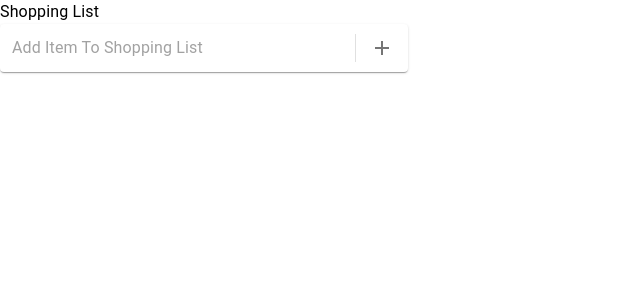
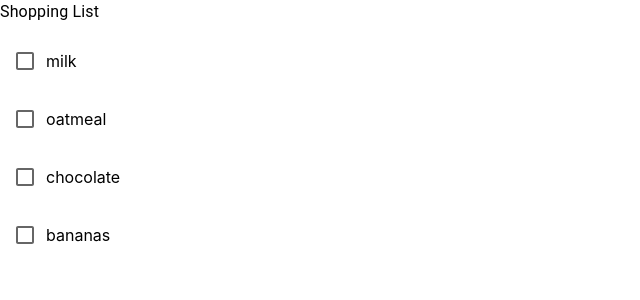
Before and after one commit to iva585/capstone-project, a React (Vite) app: page / in a window 1280 px wide. Shown: the top 300 px of the page, without its empty margins (0-640 px from the left). Built offline with nearby package versions, Linux system fonts and the light colour scheme.

Commit message:
feature: display shopping list

```diff
--- a/src/app/App.tsx
+++ b/src/app/App.tsx
@@ -1,12 +1,20 @@
 import React from 'react';
 import { BrowserRouter, Routes, Route } from 'react-router-dom';
 import ShoppingList from './pages/ShoppingList/ShoppingList';
+
+// @TODO - replace with actual storage layer
+const mockItems = [
+  { title: 'milk' },
+  { title: 'oatmeal' },
+  { title: 'chocolate' },
+  { title: 'bananas' },
+];
 
 function App(): JSX.Element {
   return (
     <BrowserRouter>
       <Routes>
-        <Route path="/" element={<ShoppingList />} />
+        <Route path="/" element={<ShoppingList items={mockItems} />} />
       </Routes>
     </BrowserRouter>
   );
--- a/src/app/pages/ShoppingList/ShoppingList.tsx
+++ b/src/app/pages/ShoppingList/ShoppingList.tsx
@@ -1,29 +1,21 @@
-import { Typography } from '@mui/material';
+import { Checkbox, List, ListItem, Typography } from '@mui/material';
 import React from 'react';
-import Paper from '@mui/material/Paper';
-import InputBase from '@mui/material/InputBase';
-import Divider from '@mui/material/Divider';
-import IconButton from '@mui/material/IconButton';
-import Add from '@mui/icons-material/Add';
 
-export default function ShoppingList(): JSX.Element {
-  return (
-    <>
-      <Typography>Shopping List</Typography>
-      <Paper
-        component="form"
-        sx={{ p: '2px 4px', display: 'flex', alignItems: 'center', width: 400 }}
-      >
-        <InputBase
-          sx={{ ml: 1, flex: 1 }}
-          placeholder="Add Item To Shopping List"
-          inputProps={{ 'aria-label': 'add item to shopping list' }}
-        />
-        <Divider sx={{ height: 28, m: 0.5 }} orientation="vertical" />
-        <IconButton type="submit" sx={{ p: '10px' }} aria-label="add">
-          <Add />
-        </IconButton>
-      </Paper>
-    </>
-  );
-}
+type Props = {
+  items: { title: string }[];
+};
+
+export default (props: Props): JSX.Element => (
+  <>
+    <Typography>Shopping List</Typography>
+    <List>
+      {props.items.map((item) => (
+        <ListItem>
+          {' '}
+          <Checkbox edge="start" />
+          {item.title}
+        </ListItem>
+      ))}
+    </List>
+  </>
+);
```
